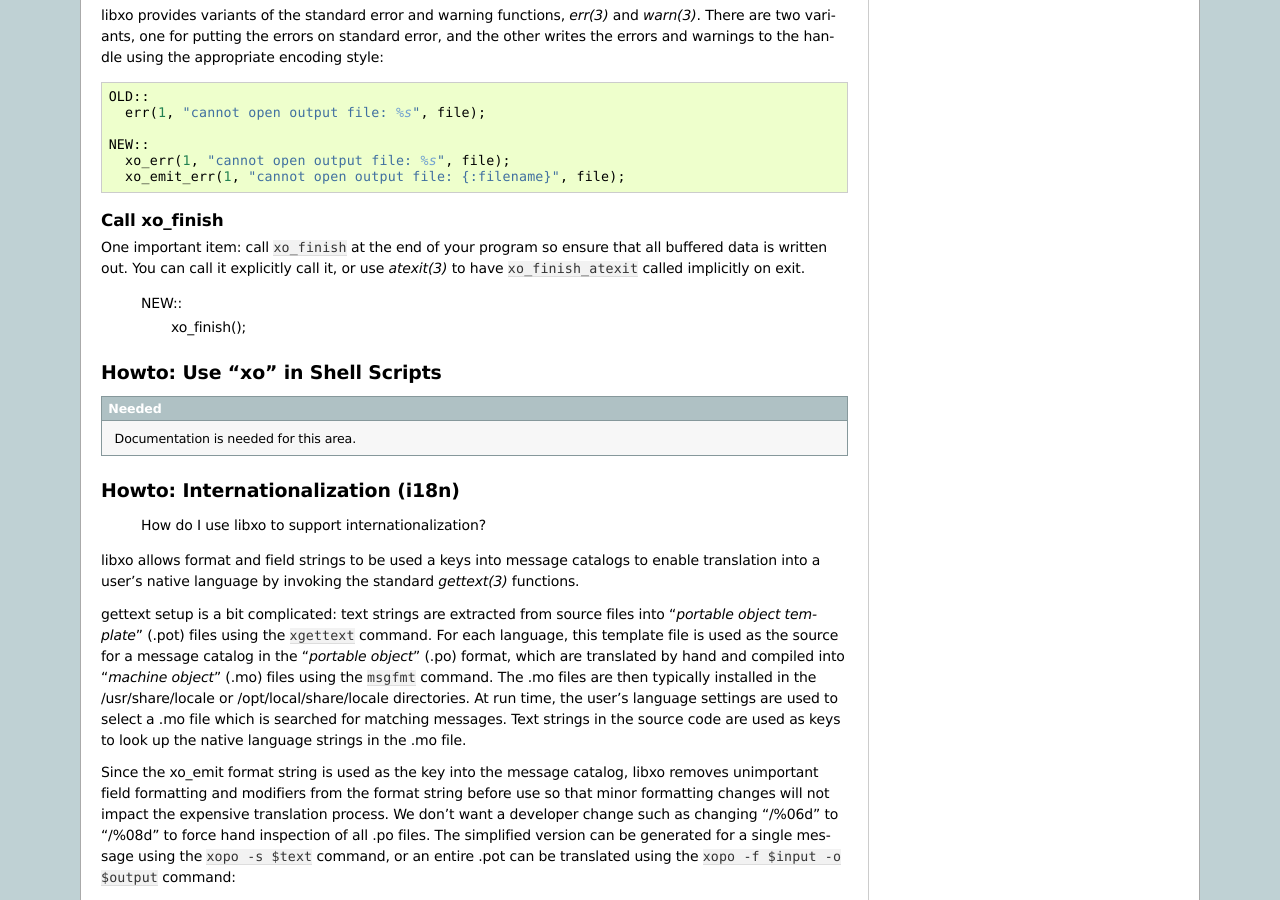
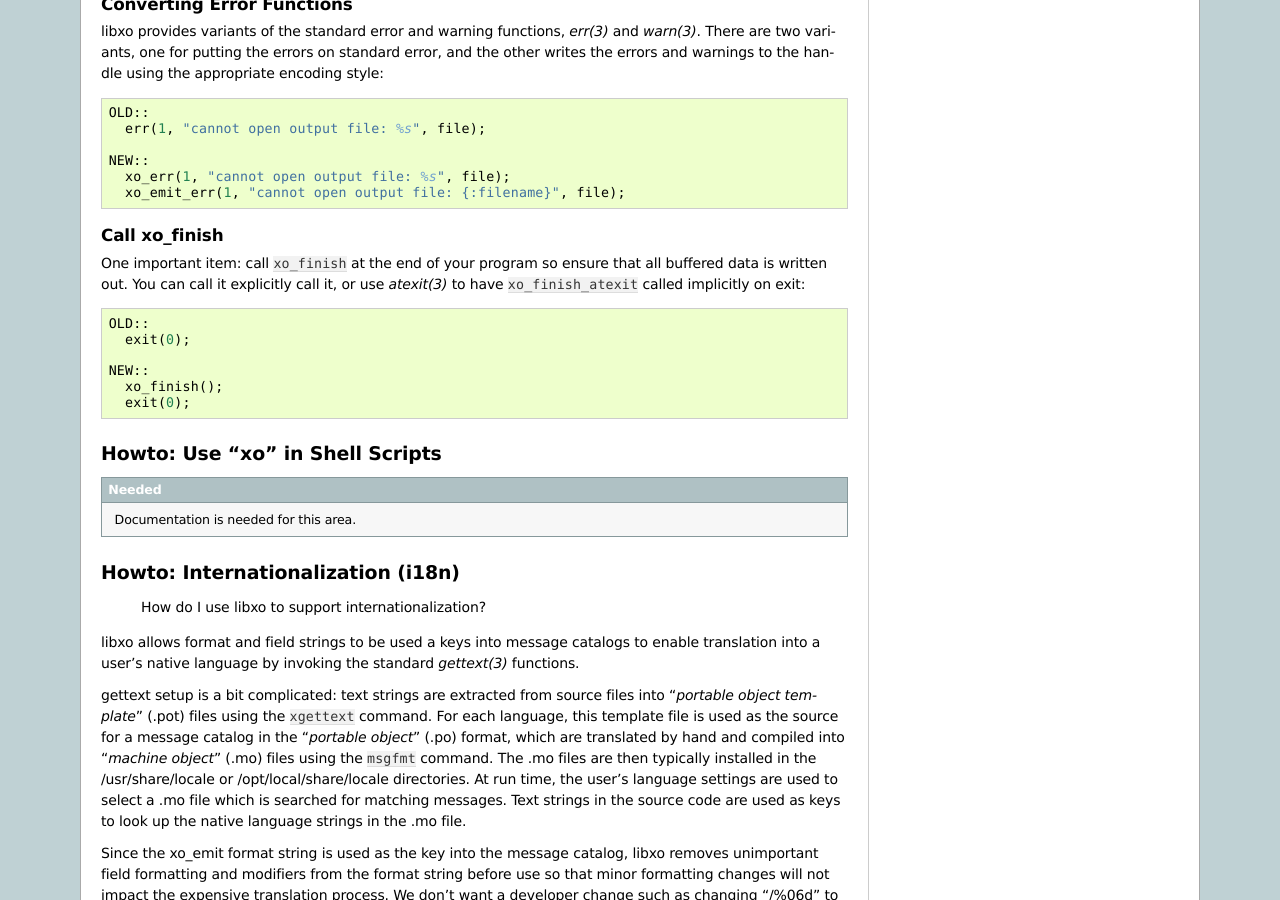
Before and after one commit to Juniper/libxo, a Sphinx documentation site: the page built from doc/libxo.rst, in a window 1280 px wide and 900 px high, scrolled down 56839 px. Built offline with Sphinx 7.4.7, drawn with Linux system fonts in a browser that asks for light colours; some of the changed text lies outside the part shown.

Commit message:
more OLD/NEW tags

```diff
--- a/doc/libxo.rst
+++ b/doc/libxo.rst
@@ -3618,10 +3619,14 @@
 One important item: call `xo_finish` at the end of your program so
 ensure that all buffered data is written out.  You can call it
 explicitly call it, or use :manpage:`atexit(3)` to have
-`xo_finish_atexit` called implicitly on exit.
+`xo_finish_atexit` called implicitly on exit::
+
+  OLD::
+    exit(0);
 
   NEW::
     xo_finish();
+    exit(0);
 
 Howto: Use "xo" in Shell Scripts
 --------------------------------
```
Also changed, not shown: other parts of doc/libxo.rst (+1 -0 lines).
